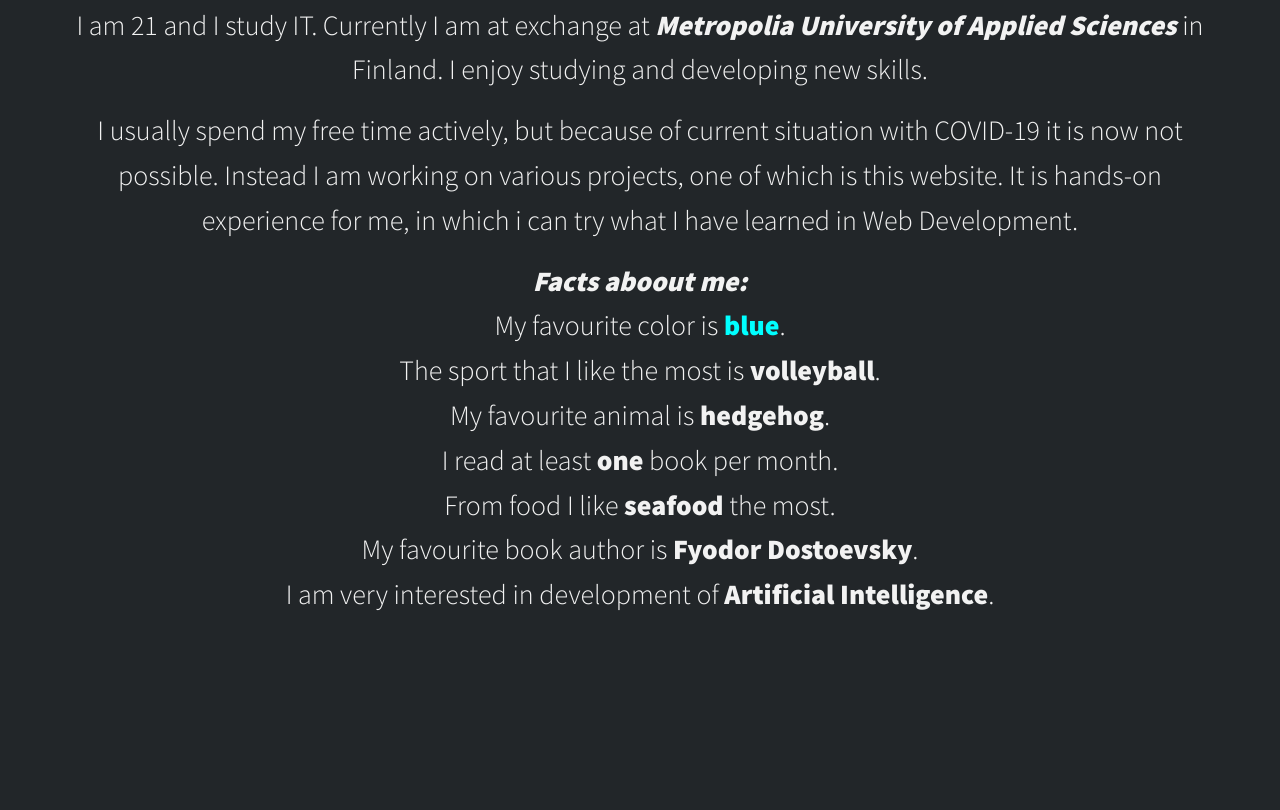
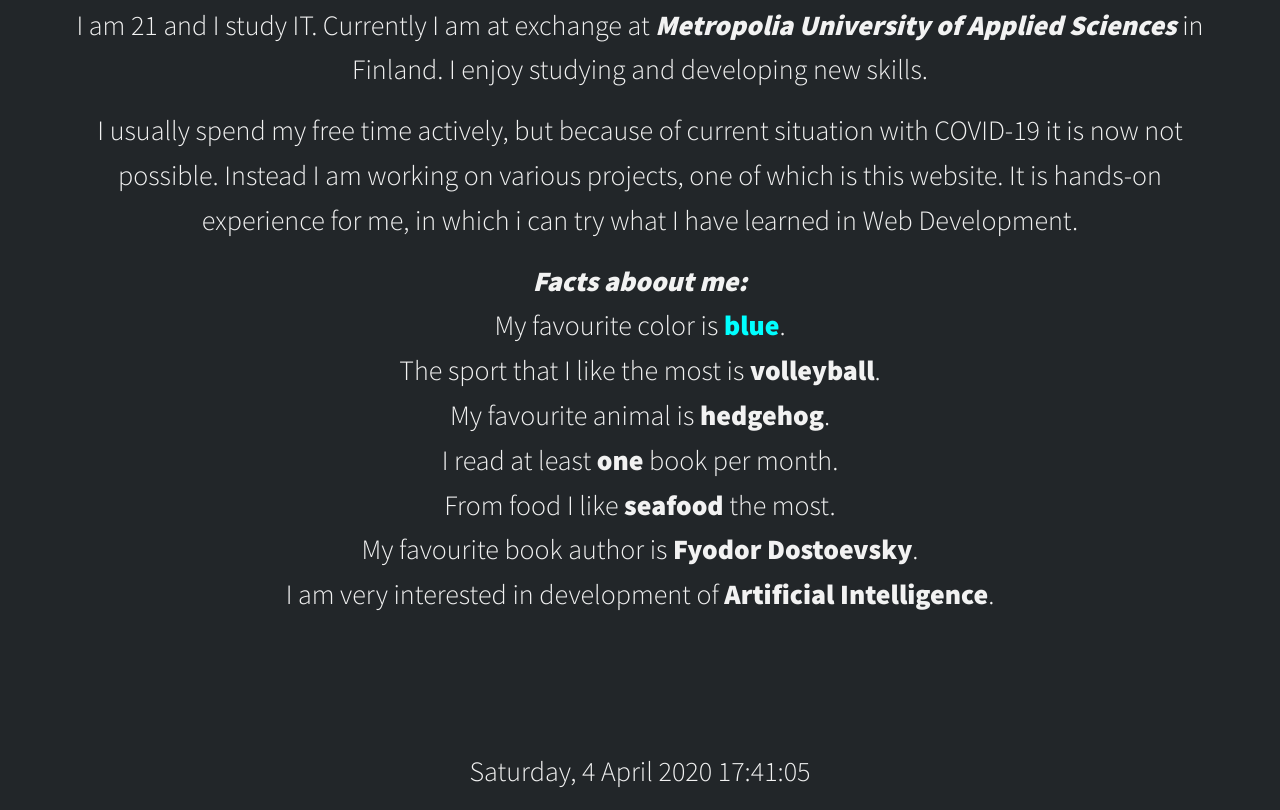
Before and after one commit to Dynovski/Website-Project, a plain HTML site: page Pages/index.html in a window 1280 px wide. Shown: the part 934-1744 px from the top of the page. Before the commit the page ends 1683 px from the top, so only its background shows below. Drawn offline with Linux system fonts and the light colour scheme.

Commit message:
Added JS date and time functionality for home page

```diff
--- /dev/null
+++ b/JS/home.js
@@ -0,0 +1,19 @@
+// After page load refresh the date each second
+window.onload = setInterval(setDate, 1000);
+
+function setDate() {
+    let date = new Date();
+    let day = date.getDate();
+    let dayIndex = date.getDay();
+    let monthIndex = date.getMonth();
+    let year = date.getFullYear();
+    let weekdays = ['Sunday','Monday','Tuesday','Wednesday','Thursday','Friday','Saturday'];
+    let months = ['January', 'February', 'March', 'April', 'May', 'June',
+                'July', 'August', 'September', 'October', 'November', 'December'];
+    let hour = date.getHours() < 10 ? "0" + date.getHours() : date.getHours();
+    let minutes = date.getMinutes() < 10 ? "0" + date.getMinutes() : date.getMinutes();
+    let seconds = date.getSeconds() < 10 ? "0" + date.getSeconds() : date.getSeconds();
+
+    document.getElementById("current-date").innerHTML = weekdays[dayIndex] + ", " + day + " "
+        + months[monthIndex] + " " + year + " " + hour + ":" + minutes + ":" + seconds;
+}
--- a/Pages/index.html
+++ b/Pages/index.html
@@ -97,6 +97,8 @@
           </p>
         </div>
     </section>
+
+    <p id="current-date">Test</p>
     <!-- ========================= End Description area ========================= -->
 
     <!-- jQuery file -->
@@ -104,5 +106,8 @@
 
     <!-- Bootstrap JavaScript file -->
     <script src="../JS/bootstrap.min.js"></script>
+
+    <!-- Script to show current date and time -->
+    <script src="../JS/home.js"></script>
 </body>
 </html>
--- a/Styles/home.css
+++ b/Styles/home.css
@@ -99,3 +99,12 @@
     text-decoration: underline;
     color: lime;
 }
+
+/* Date and time */
+
+#current-date {
+    font-size: var(--fs-h3);
+    font-family: var(--ff-sans-pro);
+    color: var(--clr-light);
+    text-align: center;
+}
```
